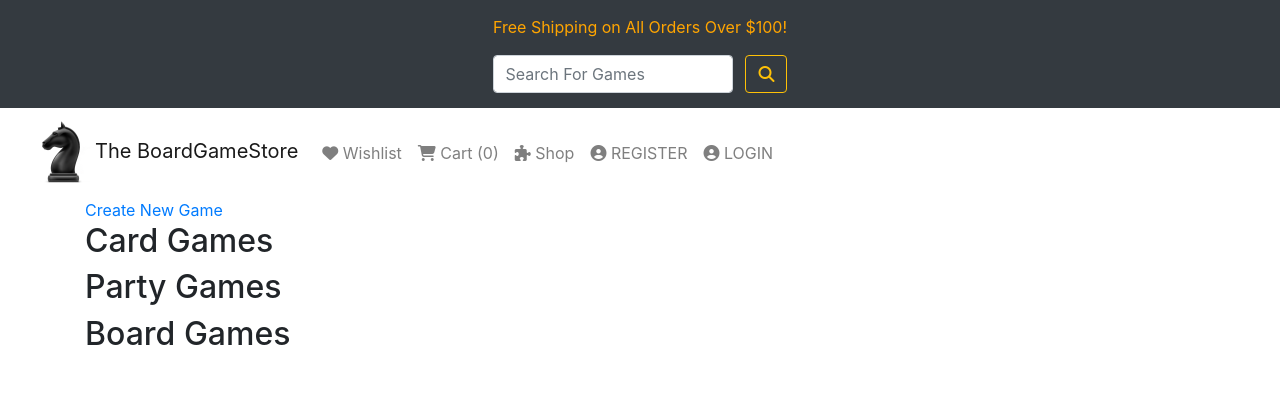
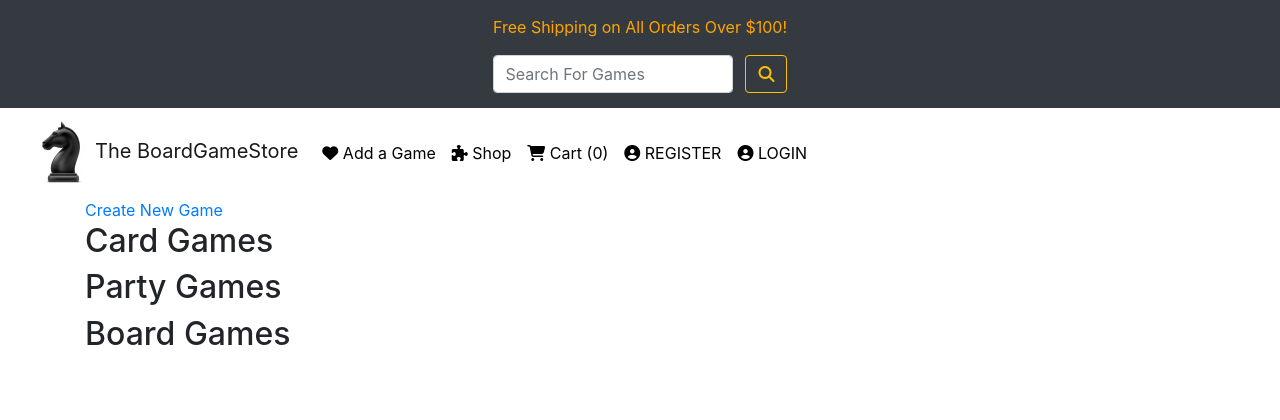
Before and after one commit to Paddlepop25/codeinstitute-boardgame-store, a Django app: page /catalogue/ in a window 1280 px wide. Shown: the top 420 px of the page. Run offline with Django 3.2, Linux system fonts and the light colour scheme; data that the repository does not hold is empty; parts of the project's set-up code (start-up, migrations or seed data) failed here and were passed over; some libraries are stand-ins or nearby versions.

Commit message:
moved create game form link to navbar

```diff
--- a/catalogue/templates/catalogue/create_game.template.html
+++ b/catalogue/templates/catalogue/create_game.template.html
@@ -5,12 +5,13 @@
 {% load crispy_forms_tags %}
 
 {%block content %}
-
+<div class="create_game_form_look">
 <h1>Create Game</h1>
 {{ form.media }}
 <form method='POST' enctype="multipart/form-data">
     {% csrf_token %}
     {{ form|crispy}}
-    <input type='submit' value='Create Game' />
+    <input type='submit' value='Create Game' class="btn btn-warning"/>
 </form>
+</div>
 {%endblock%}
--- a/catalogue/templates/catalogue/games.template.html
+++ b/catalogue/templates/catalogue/games.template.html
@@ -25,7 +25,7 @@
                     <div class="card-body">
                         <h5 class="card-title">{{game.name}}</h5>
                         <span class="card-text price_strikethrough">${{game.price|add:"18"}}</span>
-                        <span class="card-text">${{game.price}}</span>
+                        <span class="card-text">SGD ${{game.price}}</span>
                         <br />
                         <a href="{% url 'game_info' game_id=game.id %}" class="btn btn-outline-warning more_info">MORE INFO</a>
                         <a href="{% url 'add_to_cart' game_id=game.id %}" class="btn btn-warning add_to_cart">ADD TO CART</a>
@@ -46,7 +46,7 @@
                     <div class="card-body">
                         <h5 class="card-title">{{game.name}}</h5>
                         <span class="card-text price_strikethrough">${{game.price|add:"18"}}</span>
-                        <span class="card-text">${{game.price}}</span>
+                        <span class="card-text">SGD ${{game.price}}</span>
                         <br />
                         <a href="{% url 'game_info' game_id=game.id %}" class="btn btn-outline-warning more_info">MORE INFO</a>
                         <a href="{% url 'add_to_cart' game_id=game.id %}" class="btn btn-warning add_to_cart">ADD TO CART</a>
@@ -67,7 +67,7 @@
                     <div class="card-body">
                         <h5 class="card-title">{{game.name}}</h5>
                         <span class="card-text price_strikethrough">${{game.price|add:"18"}}</span>
-                        <span class="card-text">${{game.price}}</span>
+                        <span class="card-text">SGD ${{game.price}}</span>
                         <br />
                         <a href="{% url 'game_info' game_id=game.id %}" class="btn btn-outline-warning more_info">MORE INFO</a>
                         <a href="{% url 'add_to_cart' game_id=game.id %}" class="btn btn-warning add_to_cart">ADD TO CART</a>
@@ -94,7 +94,7 @@
                 <div class="card-body">
                     <h5 class="card-title">{{game.name}}</h5>
                     <span class="card-text price_strikethrough">${{game.price|add:"18"}}</span>
-                    <span class="card-text">${{game.price}}</span>
+                    <span class="card-text">SGD ${{game.price}}</span>
                     <br />
                     <a href="{% url 'game_info' game_id=game.id %}" class="btn btn-outline-warning more_info">MORE INFO</a>
                     <a href="{% url 'add_to_cart' game_id=game.id %}" class="btn btn-warning add_to_cart">ADD TO CART</a>
--- a/static/styles/styles.css
+++ b/static/styles/styles.css
@@ -52,12 +52,16 @@ body {
     text-align: center;
 }
 
-/*navbar-light .navbar-nav .nav-link i {*/
-/*    color: red;*/
-/*}*/
-
 .navbar img {
     width: 4rem;
+}
+
+.navbar-light .navfont a {
+    color: black !important
+}
+
+.navbar-light .navfont a:hover {
+    color: orange !important
 }
 
 /* Home page*/
@@ -178,7 +182,19 @@ body {
     box-shadow: 1px 2px 4px rgba(0, 0, 0, 0.3);
 }
 
-/*Standardised form look*/
+/*Standardised form look for all pages with forms*/
+
+.create_game_form_look {
+  background: #fffef8;
+  border: 1px solid black;
+  border-radius: 25px;
+  box-shadow: 2px 2px 8px grey;
+  margin: 100px auto;
+  padding: 20px;
+  height: 80rem;
+}
+
+
 .accounts_form_look {
   background: #fffef8;
   border: 1px solid black;
--- a/templates/base.html
+++ b/templates/base.html
@@ -46,15 +46,15 @@
   </button>
 
       <div class="collapse navbar-collapse" id="navbarSupportedContent">
-        <ul class="navbar-nav mr-auto">
+        <ul class="navbar-nav mr-auto navfont">
           <li class="nav-item">
-            <a class="nav-link na" href="#"><i class="fas fa-heart"></i> Wishlist</a>
+            <a class="nav-link" href="{% url 'create_game' %}"><i class="fas fa-heart"></i> Add a Game</a>
+          </li>
+          <li class="nav-item">
+            <a class="nav-link" href="{% url 'show_games' %}"><i class="fas fa-puzzle-piece"></i> Shop</a>
           </li>
           <li class="nav-item">
             <a class="nav-link" href="{% url 'view_cart' %}"><i class="fas fa-shopping-cart"></i> Cart ({{number_of_items}})</a>
-          </li>
-          <li class="nav-item">
-            <a class="nav-link" href="{% url 'show_games' %}"><i class="fas fa-puzzle-piece"></i> Shop</a>
           </li>
           <!--<li class="nav-item">-->
           <!--  <a class="nav-link" href="{% url 'my_account' %}"><i class="fas fa-user-circle"></i> Account</a>-->
```
Also changed, not shown: code_snippets.txt (+15 -1 lines), codes.txt (deleted, +0 -12 lines).
